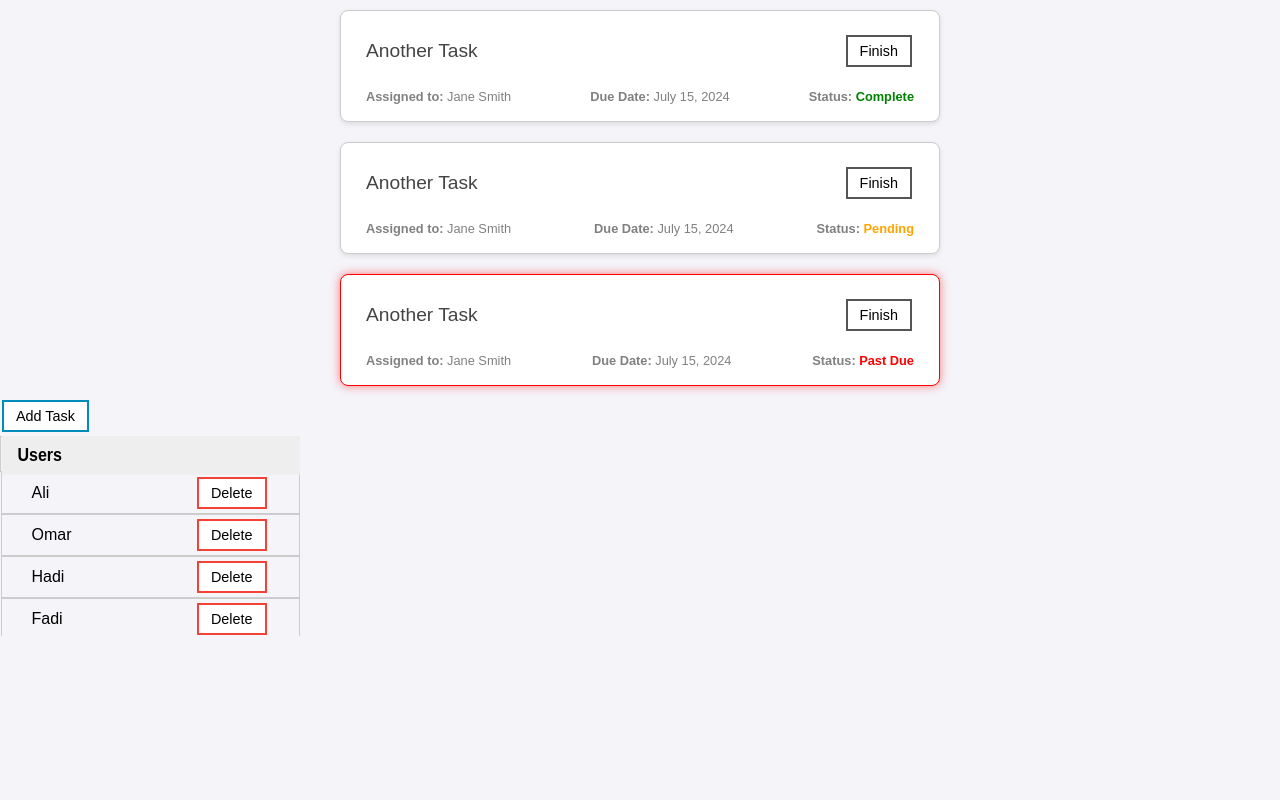
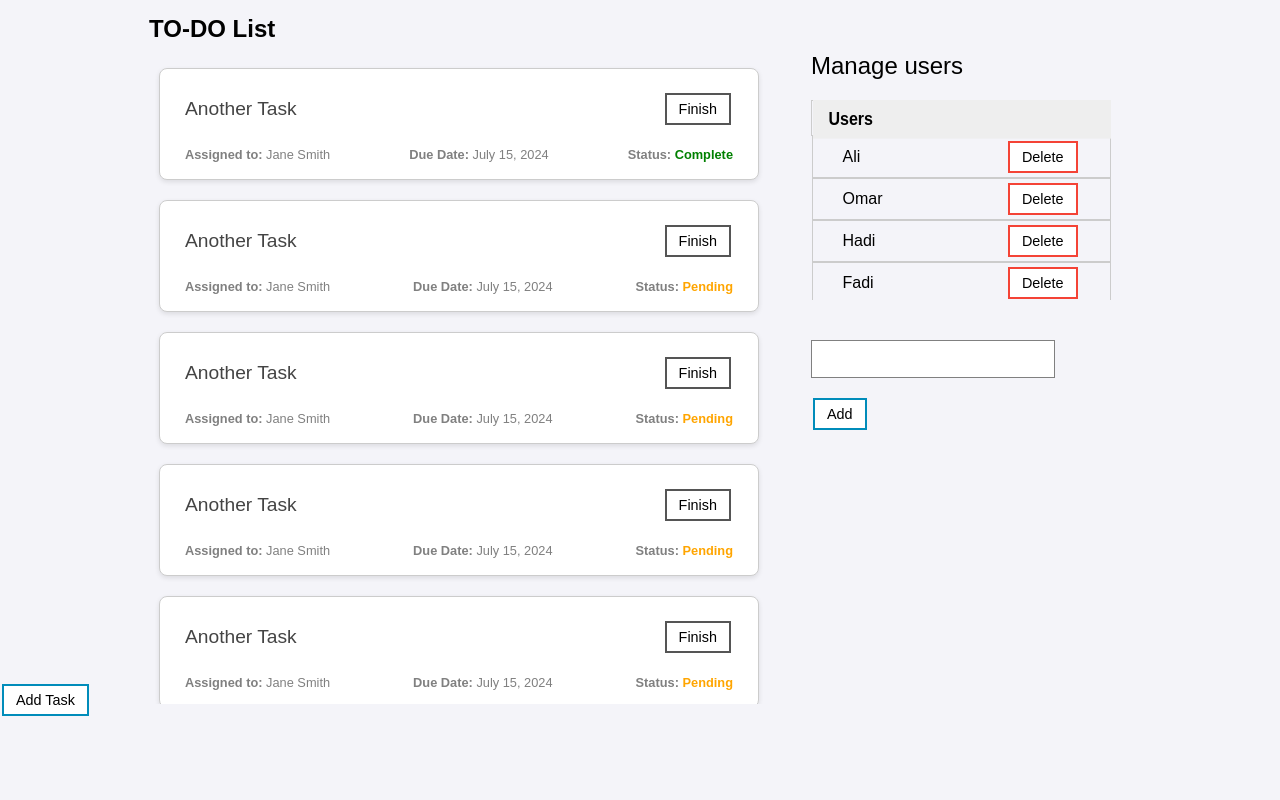
Before and after one commit to DawoudTormos/SE-Factory-To-Do-Assignment, a plain HTML site: page index.html in a window 1280 px wide. Drawn offline with Linux system fonts and the light colour scheme.

Commit message:
Editing the users list,adding the addUser component and editing css.

```diff
--- a/index.html
+++ b/index.html
@@ -23,14 +23,16 @@ To-Do Assignment
 
 
 
-<div id="container2">
+<div id="container1">
 
 
 
 
 
+<div id="container2">
 
-
+    <h2>TO-DO List</h2>
+<div id="container2-inner" >
 
 
     <div class="card">
@@ -52,6 +54,96 @@ To-Do Assignment
 
 
 
+
+
+
+    <div class="card">
+        <div class="card-content">
+            <div class="header-flex-row">
+                <div class="card-header taskContent">Another Task</div><Button class="header-child button buttonGrey" type="checkbox" >Finish</Button>
+                </div>
+
+
+
+            <div class="card-flex-row">
+                <div class="card-detail"><strong>Assigned to:</strong> Jane Smith</div>
+                <div class="card-detail"><strong>Due Date:</strong> July 15, 2024</div>
+                <div class="card-detail"><strong>Status:</strong> <span class="status pending">Pending</span></div>
+            </div>
+        </div>
+    </div>
+
+
+
+    <div class="card">
+        <div class="card-content">
+            <div class="header-flex-row">
+                <div class="card-header taskContent">Another Task</div><Button class="header-child button buttonGrey" type="checkbox" >Finish</Button>
+                </div>
+
+
+
+            <div class="card-flex-row">
+                <div class="card-detail"><strong>Assigned to:</strong> Jane Smith</div>
+                <div class="card-detail"><strong>Due Date:</strong> July 15, 2024</div>
+                <div class="card-detail"><strong>Status:</strong> <span class="status pending">Pending</span></div>
+            </div>
+        </div>
+    </div>
+
+
+
+    <div class="card">
+        <div class="card-content">
+            <div class="header-flex-row">
+                <div class="card-header taskContent">Another Task</div><Button class="header-child button buttonGrey" type="checkbox" >Finish</Button>
+                </div>
+
+
+
+            <div class="card-flex-row">
+                <div class="card-detail"><strong>Assigned to:</strong> Jane Smith</div>
+                <div class="card-detail"><strong>Due Date:</strong> July 15, 2024</div>
+                <div class="card-detail"><strong>Status:</strong> <span class="status pending">Pending</span></div>
+            </div>
+        </div>
+    </div>
+
+
+
+    <div class="card">
+        <div class="card-content">
+            <div class="header-flex-row">
+                <div class="card-header taskContent">Another Task</div><Button class="header-child button buttonGrey" type="checkbox" >Finish</Button>
+                </div>
+
+
+
+            <div class="card-flex-row">
+                <div class="card-detail"><strong>Assigned to:</strong> Jane Smith</div>
+                <div class="card-detail"><strong>Due Date:</strong> July 15, 2024</div>
+                <div class="card-detail"><strong>Status:</strong> <span class="status pending">Pending</span></div>
+            </div>
+        </div>
+    </div>
+
+
+
+    <div class="card">
+        <div class="card-content">
+            <div class="header-flex-row">
+                <div class="card-header taskContent">Another Task</div><Button class="header-child button buttonGrey" type="checkbox" >Finish</Button>
+                </div>
+
+
+
+            <div class="card-flex-row">
+                <div class="card-detail"><strong>Assigned to:</strong> Jane Smith</div>
+                <div class="card-detail"><strong>Due Date:</strong> July 15, 2024</div>
+                <div class="card-detail"><strong>Status:</strong> <span class="status pending">Pending</span></div>
+            </div>
+        </div>
+    </div>
 
 
 
@@ -95,6 +187,100 @@ To-Do Assignment
 
 
 
+  </div>
+
+</div>
+
+
+
+
+
+
+
+
+
+<div id="usersContainer">
+
+<div>
+<h2>Manage users</h2>
+ <div class="tableFixHead">
+
+        <table>
+          <thead>
+            <tr>
+              <th>Users</th>
+            </tr>
+          </thead>
+          <tbody>
+
+
+            <tr>
+              <td class="td-flex">
+                <div>Ali</div>
+                <button class="button buttonRed">Delete</button>
+            </td>
+            </tr>
+
+
+            <tr>
+                <td class="td-flex">
+                    <div>Omar</div>
+                    <button class="button buttonRed">Delete</button>
+                </td>            </tr>
+
+
+            <tr>
+                <td class="td-flex">
+                    <div>Hadi</div>
+                    <button class="button buttonRed">Delete</button>
+                </td>            </tr>
+
+            <tr>
+                <td class="td-flex">
+                    <div>Fadi</div>
+                    <button class="button buttonRed">Delete</button>
+                </td>              </tr>
+
+
+              <tr>
+                <td class="td-flex">
+                    <div>ali</div>
+                    <button class="button buttonRed">Delete</button>
+                </td>              </tr>
+
+
+              <tr>
+                <td class="td-flex">
+                    <div>ali</div>
+                    <button class="button buttonRed">Delete</button>
+                </td>              </tr>
+
+
+          </tbody>
+        </table>
+
+        </div>
+
+
+
+</div>
+
+
+
+
+
+
+<div    id="userdiv2">
+    <input id="userInput" type="text"></input>
+    <button id="addUser" class="button buttonPrimary">Add</button>
+</div>
+
+
+
+
+
+
+</div><!--usersContainer-->
 
 
 
@@ -105,6 +291,10 @@ To-Do Assignment
 
 
 </div>
+
+
+
+
 
 
 
@@ -179,62 +369,7 @@ To-Do Assignment
 
 
 
-      <div class="tableFixHead">
-        <table>
-          <thead>
-            <tr>
-              <th>Users</th>
-            </tr>
-          </thead>
-          <tbody>
 
-
-            <tr>
-              <td class="td-flex">
-                <div>Ali</div>
-                <button class="button buttonRed">Delete</button>
-            </td>
-            </tr>
-
-
-            <tr>
-                <td class="td-flex">
-                    <div>Omar</div>
-                    <button class="button buttonRed">Delete</button>
-                </td>            </tr>
-
-
-            <tr>
-                <td class="td-flex">
-                    <div>Hadi</div>
-                    <button class="button buttonRed">Delete</button>
-                </td>            </tr>
-
-            <tr>
-                <td class="td-flex">
-                    <div>Fadi</div>
-                    <button class="button buttonRed">Delete</button>
-                </td>              </tr>
-
-
-              <tr>
-                <td class="td-flex">
-                    <div>ali</div>
-                    <button class="button buttonRed">Delete</button>
-                </td>              </tr>
-
-
-              <tr>
-                <td class="td-flex">
-                    <div>ali</div>
-                    <button class="button buttonRed">Delete</button>
-                </td>              </tr>
-
-
-          </tbody>
-        </table>
-
-        </div>
 
 
 
--- a/styles/style.css
+++ b/styles/style.css
@@ -49,17 +49,39 @@ body{
 }
 
 
-#container2 {
-    font-family: Arial, sans-serif;
+#container1 {
     display: flex;
-    flex-flow:column nowrap;
-    justify-content: center;
+    flex-flow:row wrap;
+    align-content: space-around;
+    justify-content: space-around;
     align-items: center;
-    /*height: 100vh;*/
-    margin: 0;
+    height: 85vh;
+    padding: 0 10vw;
 }
 
+#container2 {
 
+  height: 100%;
+  /*height: 100vh;*/
+  margin: 0;
+}
+
+#container2-inner {
+  display: flex;
+  flex-flow:column nowrap;
+  justify-content: flex-start;
+  align-items: center;
+  max-height: 95%;
+  overflow-y: scroll;
+  /*height: 100vh;*/
+  margin: 0;
+}
+
+#container2 > h2 {
+
+
+  margin: 15px 0 ;
+}
 
 
         .card {
--- a/styles/users.css
+++ b/styles/users.css
@@ -26,6 +26,7 @@
     text-align:start;
 
 
+
   }
 
   .td-flex{
@@ -36,3 +37,50 @@
     padding: 0   30px ;
 
   }
+
+  #usersContainer {
+    display: flex;
+    flex-flow:column wrap;
+    align-content: space-between;
+    justify-content: flex-start;
+    align-items: flex-start;
+
+    height: 95%;
+    width: 25vw;
+    /*height: 100vh;*/
+    margin: 0;
+  }
+
+  #usersContainer > div{
+margin-top: 20px;
+
+      }
+
+#usersContainer > div > button{
+    margin-top: 20px;
+
+display: block;
+}
+#usersContainer > div > input{
+    margin-top: 20px;
+
+    display: block;
+    }
+
+
+
+  #usersContainer h2{
+margin: 15px 0 20px 0;
+font-weight: 500;
+
+  }
+
+
+
+  #usersContainer > div > input[type="text"] {
+    width:100%;
+        height: 30px;
+        padding: 18px 8px;
+        font-size: 1.1rem;
+        border: 1px solid gray;
+  }
```
